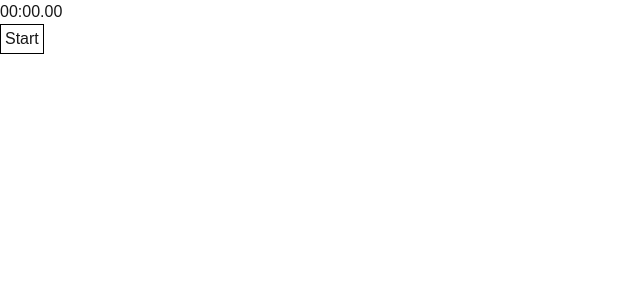
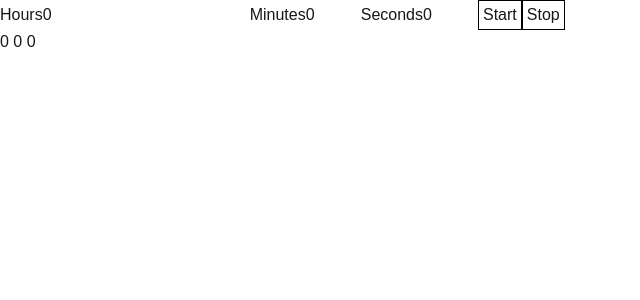
Before and after one commit to imaginarynil/clock, a Next.js app: page / in a window 1280 px wide. Shown: the top 300 px of the page, without its empty margins (0-640 px from the left). Built offline with nearby package versions, Linux system fonts and the light colour scheme.

Commit message:
add basic timer

```diff
--- a/src/app/Stopwatch.tsx
+++ b/src/app/Stopwatch.tsx
@@ -17,7 +17,7 @@ function Stopwatch() {
   useEffect(() => {
     if (isRunning) {
       intervalId.current = setInterval(() => {
-        setTime((time) => time + 1);
+        setTime((prevTime) => prevTime + 1);
       }, DELAY_IN_MS);
     } else {
       clearInterval(intervalId.current);
--- /dev/null
+++ b/src/app/Timer.tsx
@@ -0,0 +1,101 @@
+import "@/app/style.css";
+import { useEffect, useId, useRef, useState } from "react";
+
+const MAX_SECOND = 60;
+const MAX_MINUTE = 60;
+const DELAY_IN_MS = 10;
+
+function Timer() {
+  const [hours, setHours] = useState(0);
+  const [minutes, setMinutes] = useState(0);
+  const [seconds, setSeconds] = useState(0);
+  const [time, setTime] = useState(0);
+  const [isRunning, setIsRunning] = useState(false);
+  const hoursId = useId();
+  const minutesId = useId();
+  const secondsId = useId();
+  const intervalId = useRef<any>(0);
+  useEffect(() => {
+    const timeInSeconds = hours * 3600 + minutes * 60 + seconds;
+    setTime(timeInSeconds);
+  }, [hours, minutes, seconds]);
+  useEffect(() => {
+    if (isRunning) {
+      intervalId.current = setInterval(() => {
+        setTime((prevTime) => prevTime - 1);
+      }, 1000);
+    } else {
+      clearInterval(intervalId.current);
+    }
+    return () => clearInterval(intervalId.current);
+  }, [isRunning]);
+  useEffect(() => {
+    if (isRunning && time === 0) {
+      clearInterval(intervalId.current);
+      setIsRunning(false);
+      alert("time is up");
+    }
+  }, [time]);
+  const secondComponent = Math.floor(time % MAX_SECOND);
+  const minuteComponent = Math.floor((time / MAX_SECOND) % MAX_MINUTE);
+  const hourComponent = Math.floor(time / (MAX_SECOND * MAX_MINUTE));
+  function handleStart() {
+    if (time === 0) {
+      return;
+    }
+    setIsRunning(true);
+  }
+  function handleStop() {
+    setIsRunning(false);
+  }
+  return (
+    <div>
+      <label htmlFor={hoursId}>Hours</label>
+      <input
+        id={hoursId}
+        type="number"
+        min="0"
+        value={hours}
+        onChange={(e) => {
+          const { min, max, value } = e.target;
+          setHours(Math.max(Number(min), Number(value)));
+        }}
+      />
+      <label htmlFor={minutesId}>Minutes</label>
+      <input
+        id={minutesId}
+        type="number"
+        min="0"
+        max="59"
+        value={minutes}
+        onChange={(e) => {
+          const { min, max, value } = e.target;
+          setMinutes(
+            Math.max(Number(min), Math.min(Number(max), Number(value))),
+          );
+        }}
+      />
+      <label htmlFor={secondsId}>Seconds</label>
+      <input
+        id={minutesId}
+        type="number"
+        min="0"
+        max="59"
+        value={seconds}
+        onChange={(e) => {
+          const { min, max, value } = e.target;
+          setSeconds(
+            Math.max(Number(min), Math.min(Number(max), Number(value))),
+          );
+        }}
+      />
+      <button onClick={handleStart}>Start</button>
+      <button onClick={handleStop}>Stop</button>
+      <p>
+        {hourComponent} {minuteComponent} {secondComponent}
+      </p>
+    </div>
+  );
+}
+
+export default Timer;
--- a/src/app/page.tsx
+++ b/src/app/page.tsx
@@ -3,6 +3,7 @@
 import Image from "next/image";
 import { useEffect, useState } from "react";
 import Stopwatch from "./Stopwatch";
+import Timer from "./Timer";
 
 export default function Home() {
   const [date, setDate] = useState(new Date());
@@ -19,7 +20,8 @@ export default function Home() {
       {/* <p>
         {date.getHours()}:{date.getMinutes()}:{date.getSeconds()}
       </p> */}
-      <Stopwatch />
+      {/* <Stopwatch /> */}
+      <Timer />
     </div>
   );
 }
```
